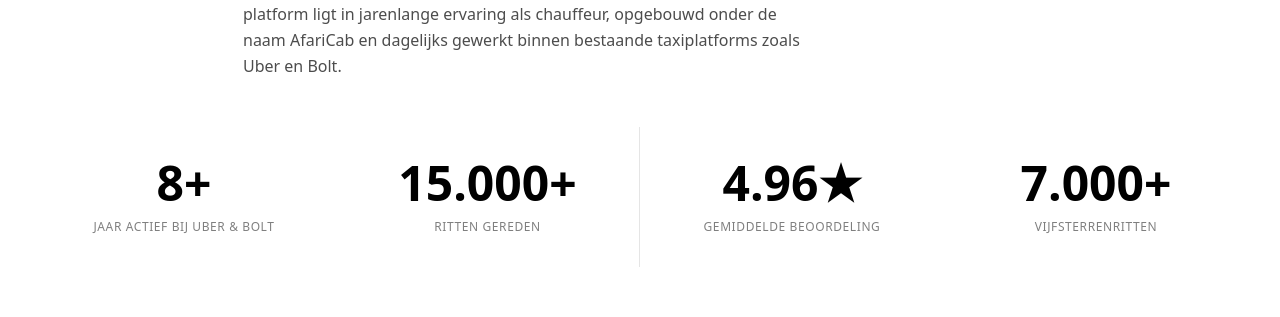
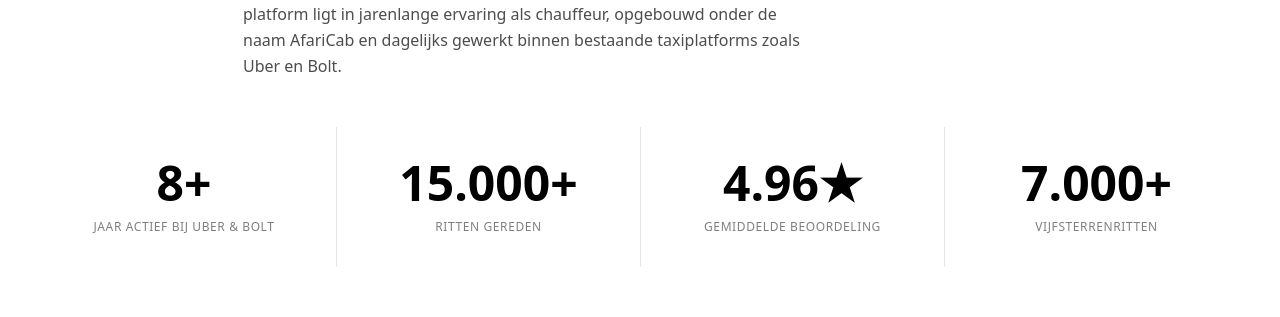
Before and after one commit to Taksyeu/Taksy, a Next.js app: page / in a window 1280 px wide. Shown: the part 2560-2877 px from the top of the page. Built offline with nearby package versions, Linux system fonts and the light colour scheme.

Commit message:
Section 3 stats grid desktop divider restore + mobile weight fix

```diff
--- a/src/components/landing/TrackRecordSection.tsx
+++ b/src/components/landing/TrackRecordSection.tsx
@@ -43,13 +43,14 @@ export function TrackRecordSection() {
               className={
                 'flex flex-col items-center justify-center py-8 text-center md:px-6 lg:px-8' +
                 // Base + md: 2x2 grid with a "+" divider layout (no outer borders)
-                (idx % 2 === 0 ? ' border-r border-black/10 lg:border-r-0' : '') +
-                (idx >= 2 ? ' border-t border-black/10 lg:border-t-0' : '') +
-                // lg: 4 columns with 3 vertical dividers (no outer borders)
-                (idx < 3 ? ' lg:border-r lg:border-black/10' : '')
+                (idx % 2 === 0 ? ' border-r border-black/10' : '') +
+                (idx >= 2 ? ' border-t border-black/10' : '') +
+                // lg: reset base borders, then add 3 inner vertical dividers (no outer edges)
+                ' lg:border-0' +
+                (idx > 0 ? ' lg:border-l lg:border-black/10' : '')
               }
             >
-              <div className="text-[16px] font-normal leading-[24px] text-black md:text-[30px] md:font-bold md:leading-[36px] lg:text-[48px] lg:leading-[48px]">
+              <div className="text-[16px] font-bold leading-[24px] text-black md:text-[30px] md:font-bold md:leading-[36px] lg:text-[48px] lg:leading-[48px]">
                 {metric.value}
               </div>
               <div className="mt-3 text-xs font-medium uppercase tracking-wider text-black/50">{metric.label}</div>
```
